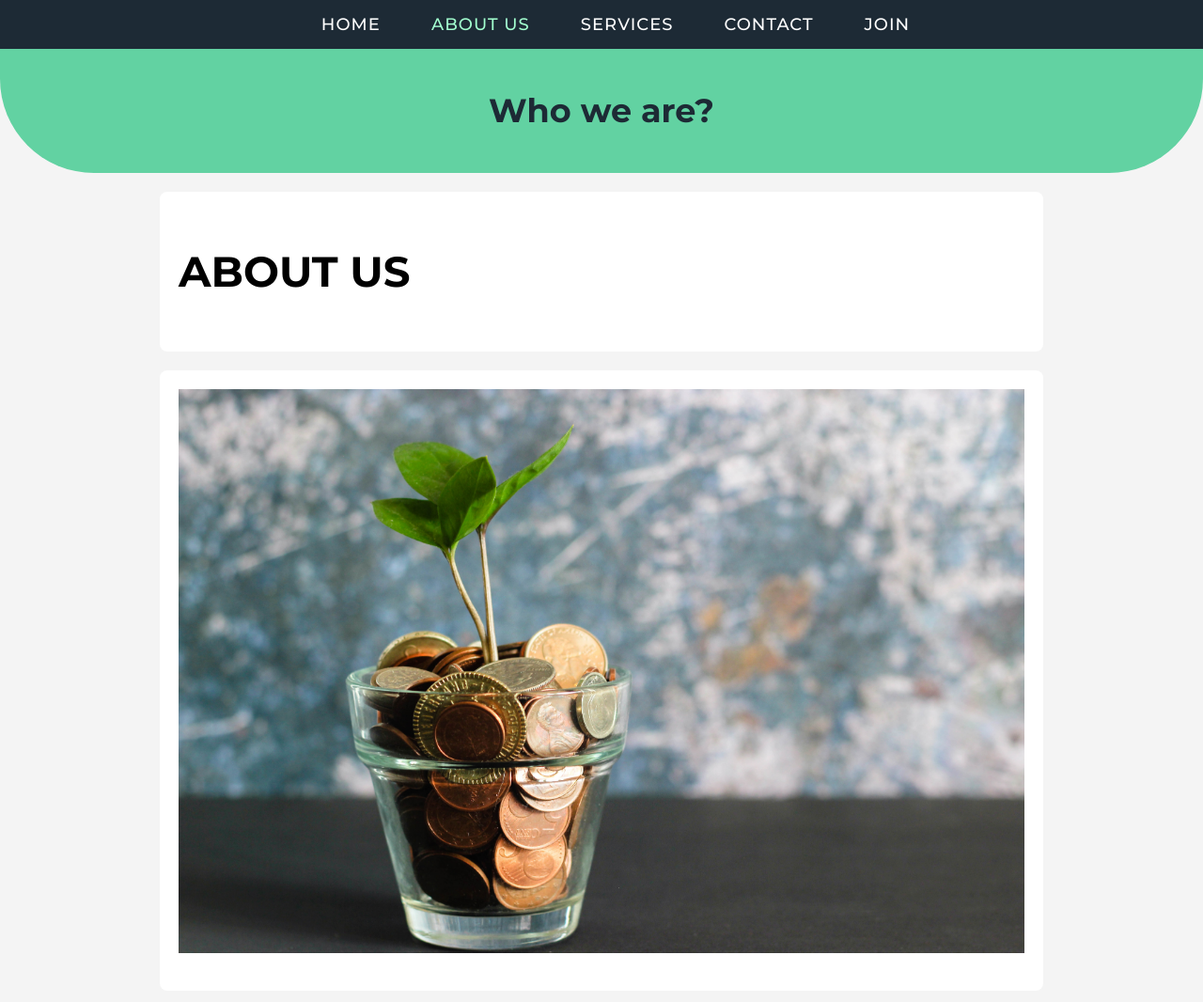
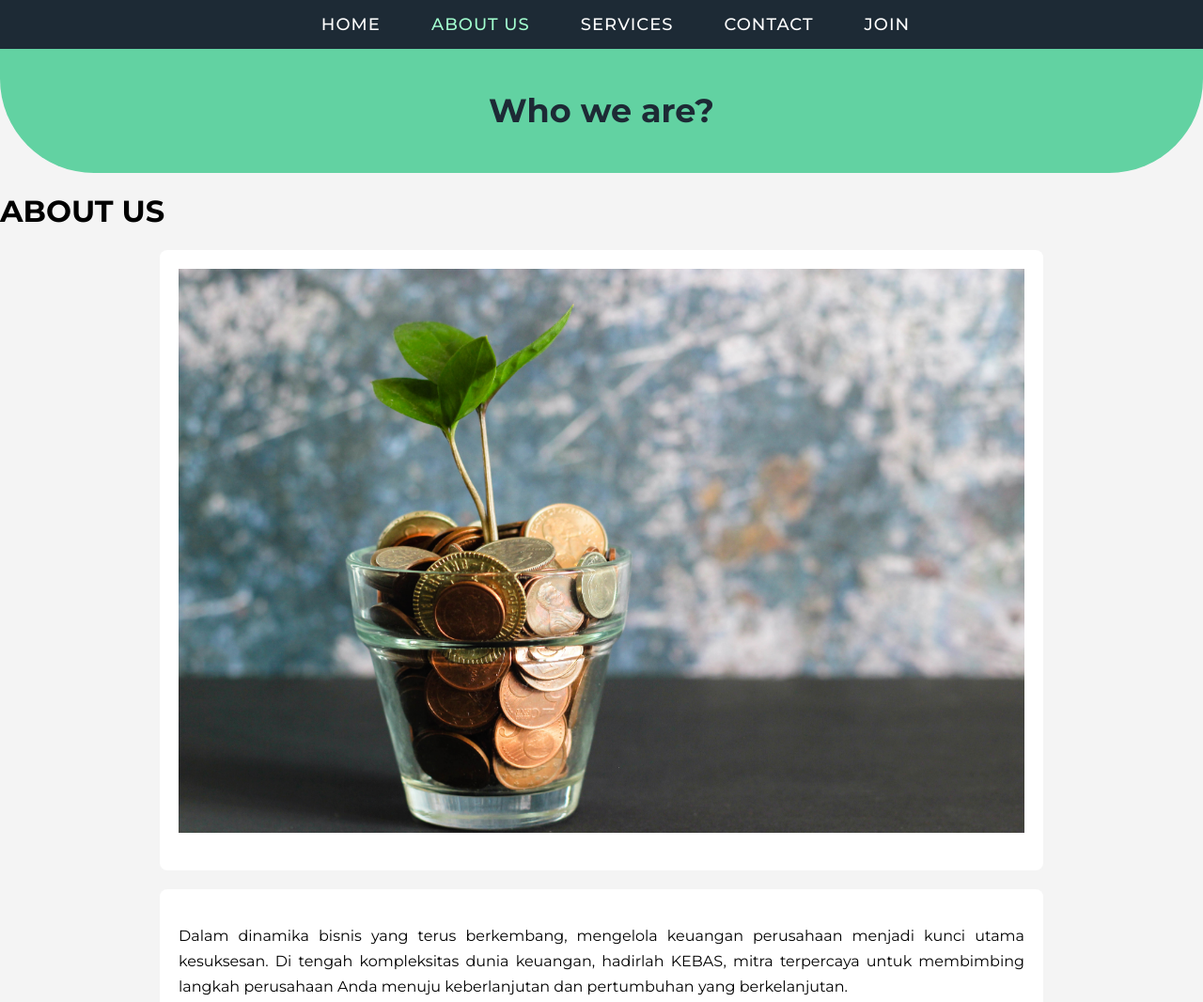
Before and after one commit to HibatullahPrihadian/UTS-PemrogramanWeb, a plain HTML site: page about.html in a window 1280 px wide. Shown: the top 1066 px of the page at 94% size. Drawn offline with Linux system fonts and the light colour scheme.

Commit message:
Update about.html

```diff
--- a/about.html
+++ b/about.html
@@ -14,7 +14,7 @@
   <body>
     <div class="navbar">
       <a href="index.html">HOME</a>
-      <a href="about.html" style="color:#a2ffcf;">ABOUT US</a>
+      <a href="about.html" style="color: #a2ffcf">ABOUT US</a>
       <a href="services.html">SERVICES</a>
       <a href="contact.html">CONTACT</a>
       <a href="join.html">JOIN</a>
@@ -24,9 +24,7 @@
       <p class="header">Who we are?</p>
     </header>
 
-    <section class="h1">
-      <h1>ABOUT US</h1>
-    </section>
+    <h1>ABOUT US</h1>
 
     <section>
       <img src="img/about.jpg" alt="" />
```
